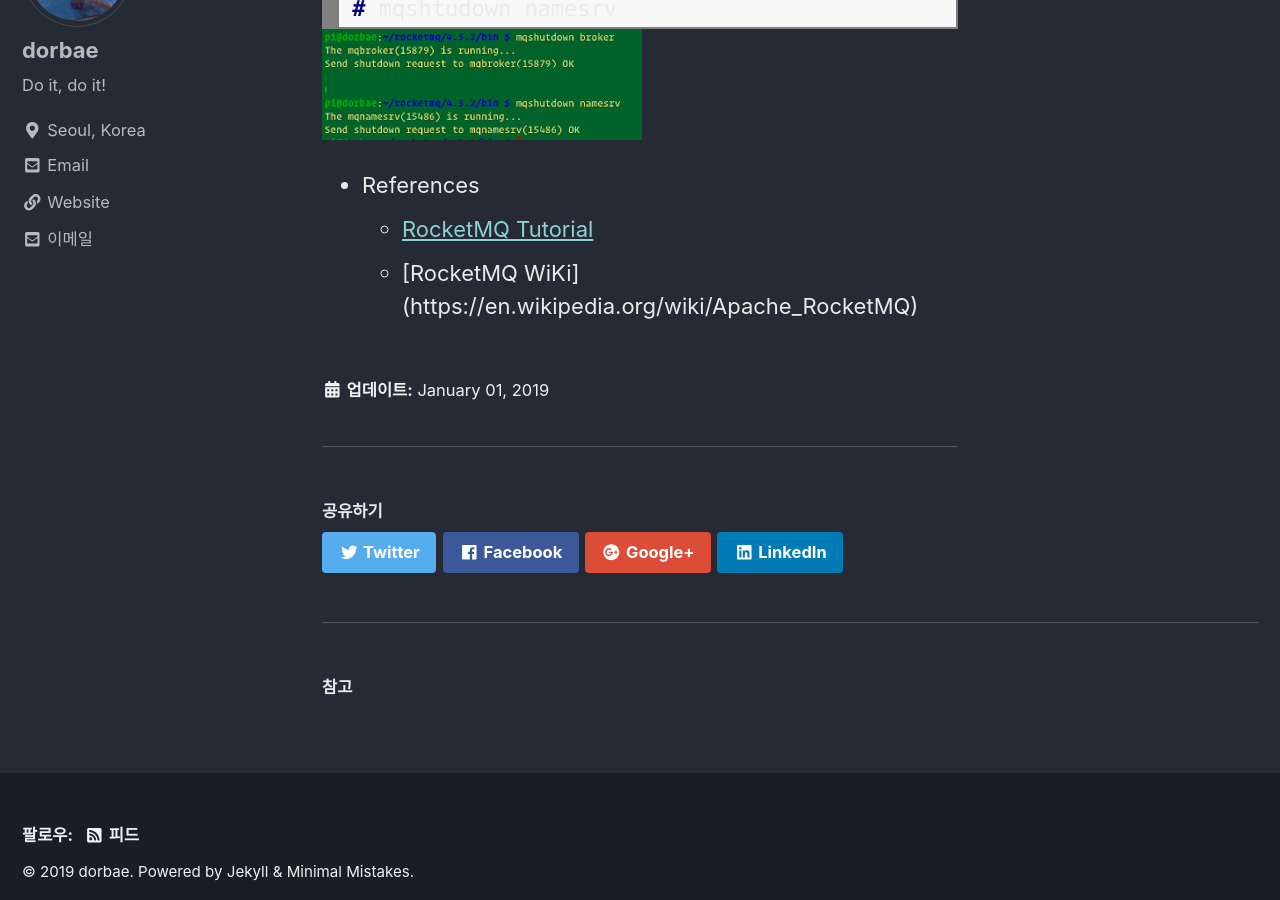
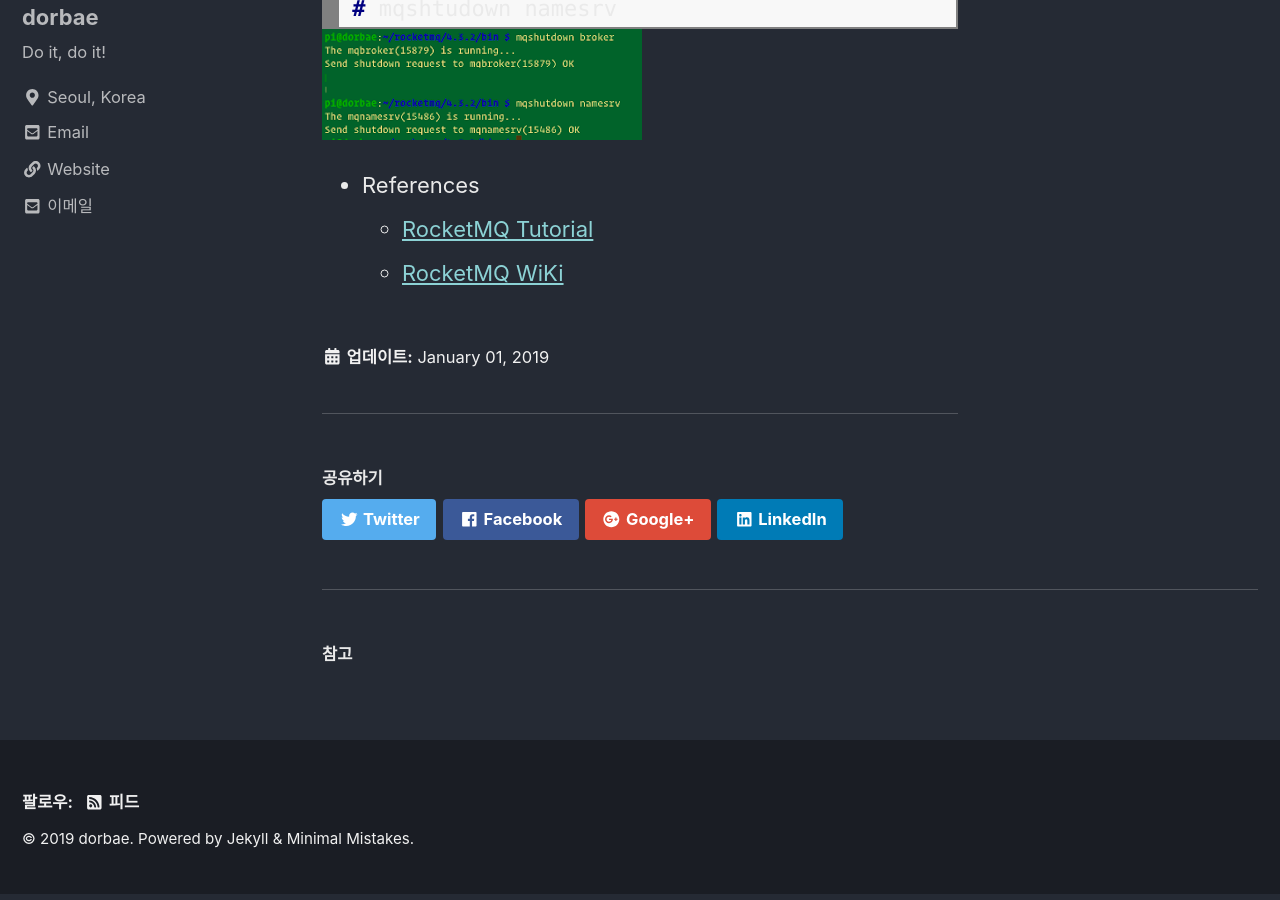
Before and after one commit to dorbae/dorbae.github.io, a Jekyll site: the page built from _posts/2019-01-01-apache-rocketmq-quickstart.md, in a window 1280 px wide and 900 px high, scrolled down 3814 px. Built offline with Jekyll 4.4.1, drawn with Linux system fonts in a browser that asks for light colours; cached includes are drawn as plain includes; nearby versions of some CDN libraries.

Commit message:
Update 2019-01-01-apache-rocketmq-quickstart.md

```diff
--- a/_posts/2019-01-01-apache-rocketmq-quickstart.md
+++ b/_posts/2019-01-01-apache-rocketmq-quickstart.md
@@ -105,4 +105,4 @@
 ![RocketMQ Architecture](/assets/images/posts/2019/01/2019-01-01-apache-rocketmq-quickstart-014.png)
 * References
   * [RocketMQ Tutorial](https://rocketmq.apache.org/docs/quick-start/)
-  * [RocketMQ WiKi] \(https://en.wikipedia.org/wiki/Apache_RocketMQ)
+  * [RocketMQ WiKi](https://en.wikipedia.org/wiki/Apache_RocketMQ)
```
